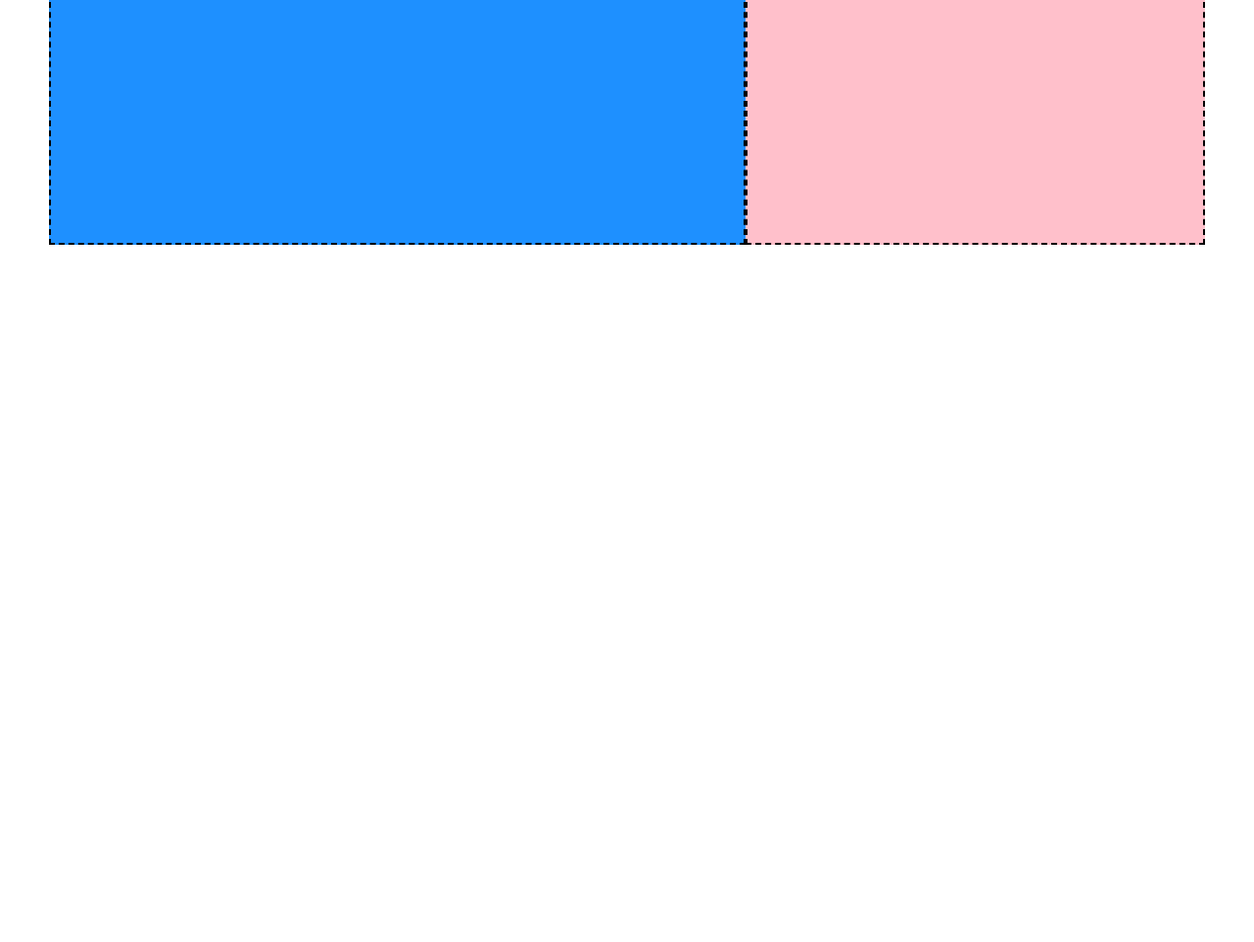
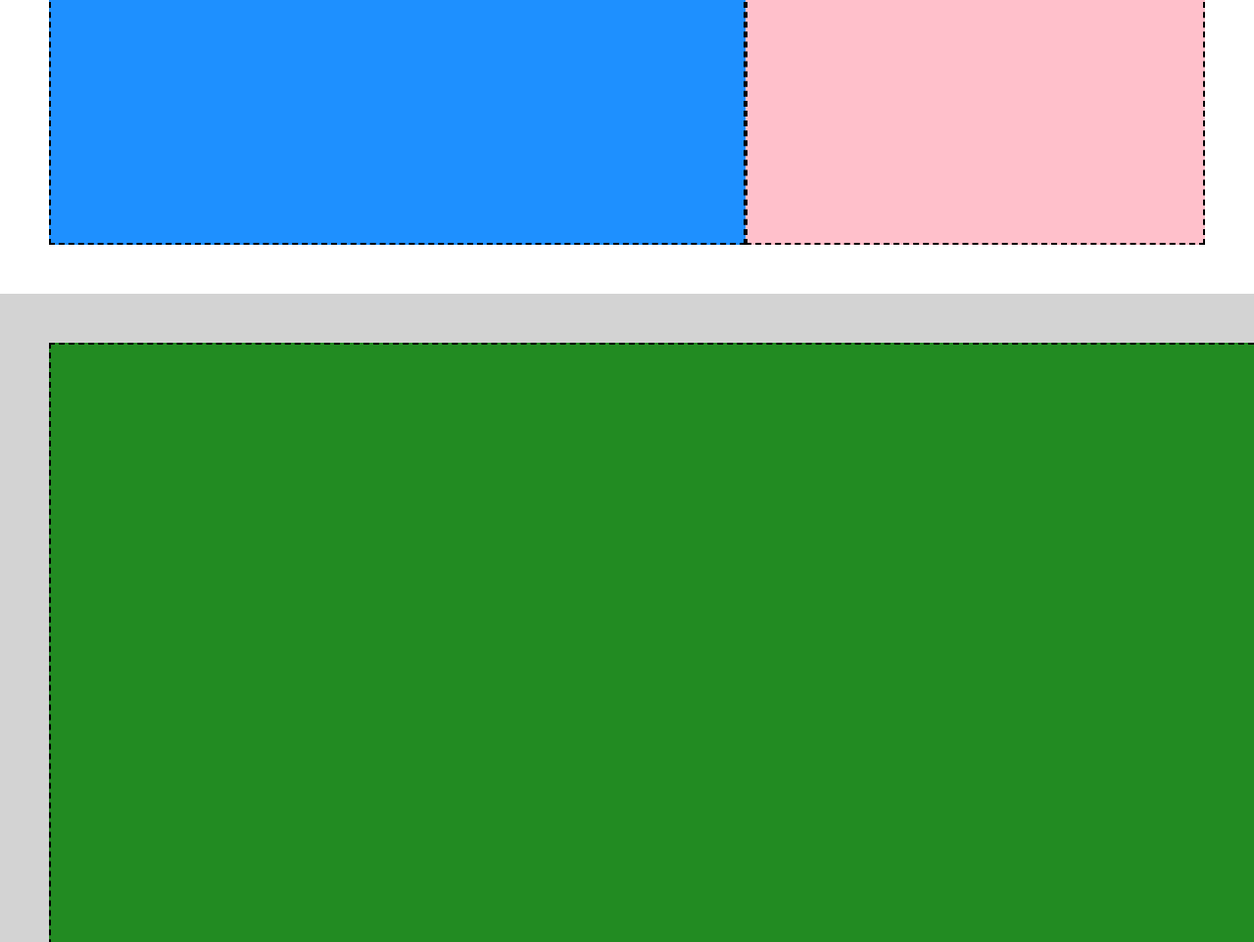
Before and after one commit to dieromeo/htmlcss-struttura-discord, a plain HTML site: page index.html in a window 1280 px wide. Shown: the part 2158-3120 px from the top of the page at 98% size. Before the commit the page ends 2458 px from the top, so only its background shows below. Drawn offline with Linux system fonts and the light colour scheme.

Commit message:
feat: ultima sezione main

```diff
--- a/css/style.css
+++ b/css/style.css
@@ -45,6 +45,12 @@ DEBUG
 .debug section :last-child {
     background-color: #ffc0cb;
     height: 520px;
+    border: 2px dashed black;
+}
+
+.debug #box {
+    background-color: #228b22;
+    height: 935px;
     border: 2px dashed black;
 }
 
@@ -108,6 +114,15 @@ section :last-child {
     flex-direction: row-reverse;
 }
 
+.section-box {
+    background-color: #d3d3d3;
+}
+
+#box {
+    width: 1250px;
+    margin: 0 auto;
+}
+
 /*
 ------------
 COMMON
--- a/index.html
+++ b/index.html
@@ -25,13 +25,15 @@
             <!-- /secondo header box per contenuto succ.-->
         </div>
 
+
+    </header>
     <main>
-            <!-- sezione main con box-->
-            <section class="flex">
+        <!-- sezioni main con box-->
+        <section class="first-section flex">
             <div></div>
             <div></div>
         </section>
-            <!-- /sezione main con box-->
+
 
 
         <!-- sezione main con box rovesciati-->
@@ -41,15 +43,18 @@
         </section>
         <!-- /sezione main con box rovesciati-->
 
-            <!-- sezione main con box-->
-            <section class="flex">
+        <section class="third-section flex">
             <div></div>
             <div></div>
         </section>
-            <!-- /sezione main con box-->
+
+
+        <section class="section-box">
+            <div id="box"></div>
+        </section>
+        <!-- /sezioni main con box-->
 
     </main>
-    </header>
     <!-- /header-->
 
 </body>
```
Lines whose indentation alone changed are shown as unchanged.
